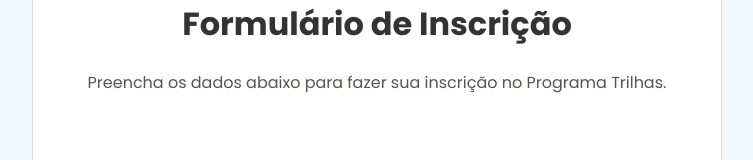
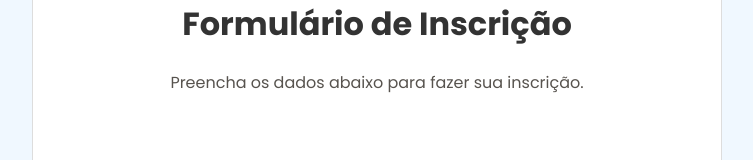
Before and after one commit to henriqued25/registration-form, a React (Vite) app: page /registration-form in a window 1280 px wide. Shown: the part 342-502 px from the top of the page, without its empty margins (263-1016 px from the left). Built offline with nearby package versions, Linux system fonts and the light colour scheme.

Commit message:
modify the text of the <p> tag in 'RegistrationForm'

```diff
--- a/src/pages/registrationForm/RegistrationForm.jsx
+++ b/src/pages/registrationForm/RegistrationForm.jsx
@@ -575,8 +575,7 @@ export const RegistrationForm = () => {
             </Link>
             <h1>Formulário de Inscrição</h1>
             <p>
-                Preencha os dados abaixo para fazer sua inscrição no Programa
-                Trilhas.
+                Preencha os dados abaixo para fazer sua inscrição.
             </p>
             <form onSubmit={handleSubmit}>
                 <AnimatePresence mode="wait">
```
